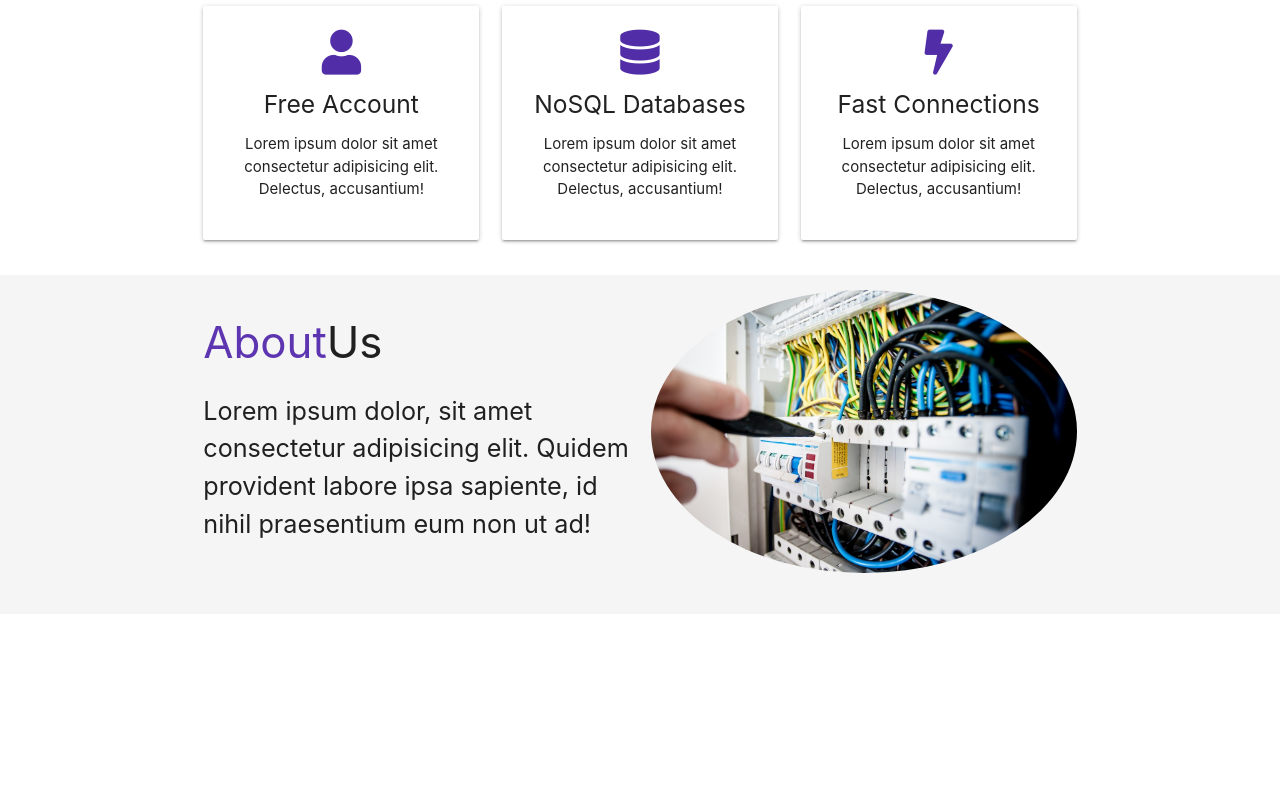
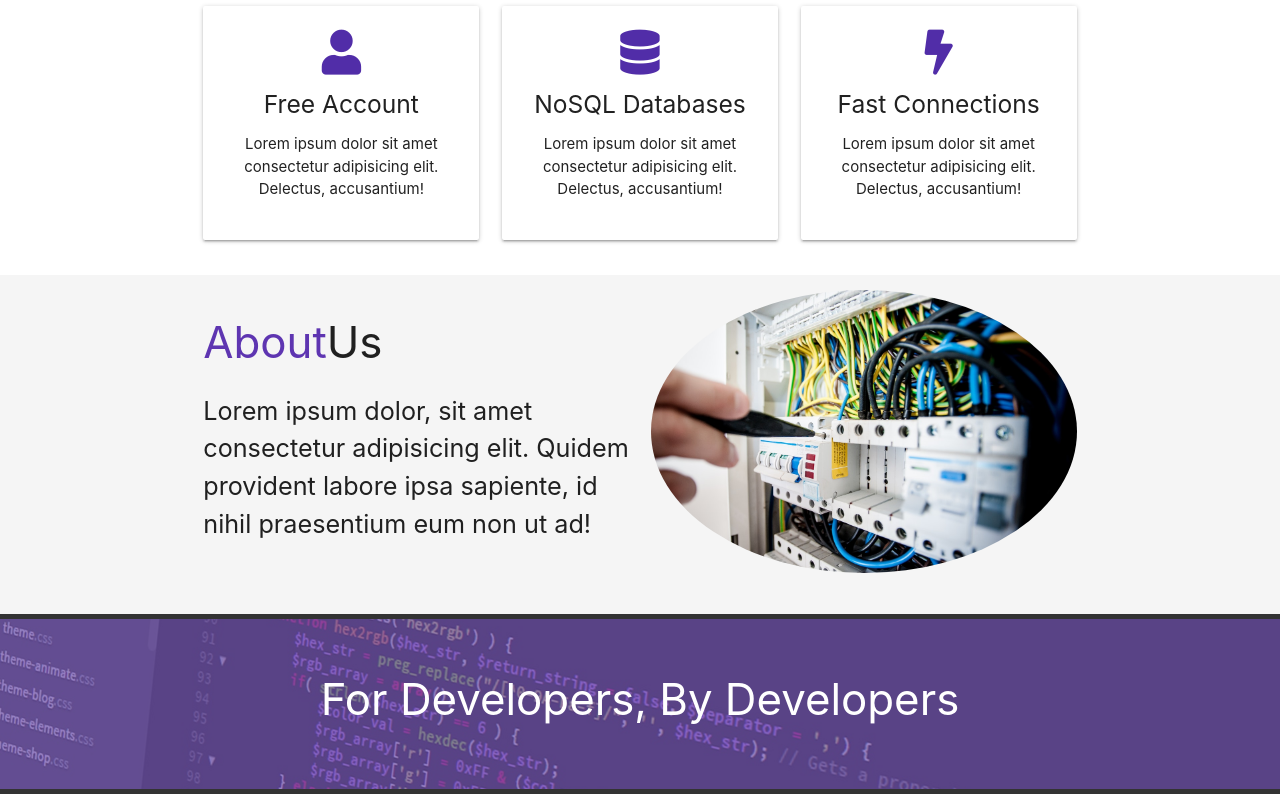
Before and after one commit to rahmat058/Quazzu-React-Template, a React (Create React App) app: page / in a window 1280 px wide. Shown: the part 602-1396 px from the top of the page. Before the commit the page ends 1216 px from the top, so only its background shows below. Built offline with nearby package versions, Linux system fonts and the light colour scheme; the HTML template or start-up script is replaced by a standard one.

Commit message:
Developers section is done

```diff
--- a/src/App.js
+++ b/src/App.js
@@ -7,6 +7,7 @@ import { BrowserRouter } from 'react-router-dom'
 import Navbar from './components/navbar'
 import IconBoxes from './components/icon-boxes'
 import About from './components/about'
+import Developers from './components/developers'
 
 class App extends Component {
   render() {
@@ -16,6 +17,7 @@ class App extends Component {
           <Navbar />
           <IconBoxes />
           <About />
+          <Developers />
         </div>
       </BrowserRouter>
     );
--- a/src/assets/css/main.css
+++ b/src/assets/css/main.css
@@ -1,3 +1,13 @@
+.primary-overlay {
+  background: rgba(112, 81, 176, 0.7);
+  position: absolute;
+  top: 0;
+  left: 0;
+  width: 100%;
+  height: 100%;
+  overflow: hidden;
+}
+
 .main-header {
   background: url(../img//background.jpg);
   background-size: cover;
@@ -18,3 +28,13 @@
 .learn-more {
   margin-right: 10px;
 }
+
+.section-developers {
+  position: relative;
+  background: url(../img//code.jpg);
+  background-size: cover;
+  background-position: center;
+  border-top: #333 solid 5px;
+  border-bottom: #333 solid 5px;
+  min-height: 180px;
+}
--- /dev/null
+++ b/src/components/developers.js
@@ -0,0 +1,21 @@
+import React, { Component } from 'react'
+
+export class Developers extends Component {
+  render() {
+    return (
+      <section className="section section-developers white-text">
+        <div className="primary-overlay valign-wrapper">
+          <div className="container">
+            <div className="row">
+              <div className="col s12 center">
+                <h3>For Developers, By Developers</h3>
+              </div>
+            </div>
+          </div>
+        </div>
+      </section>
+    )
+  }
+}
+
+export default Developers
```
